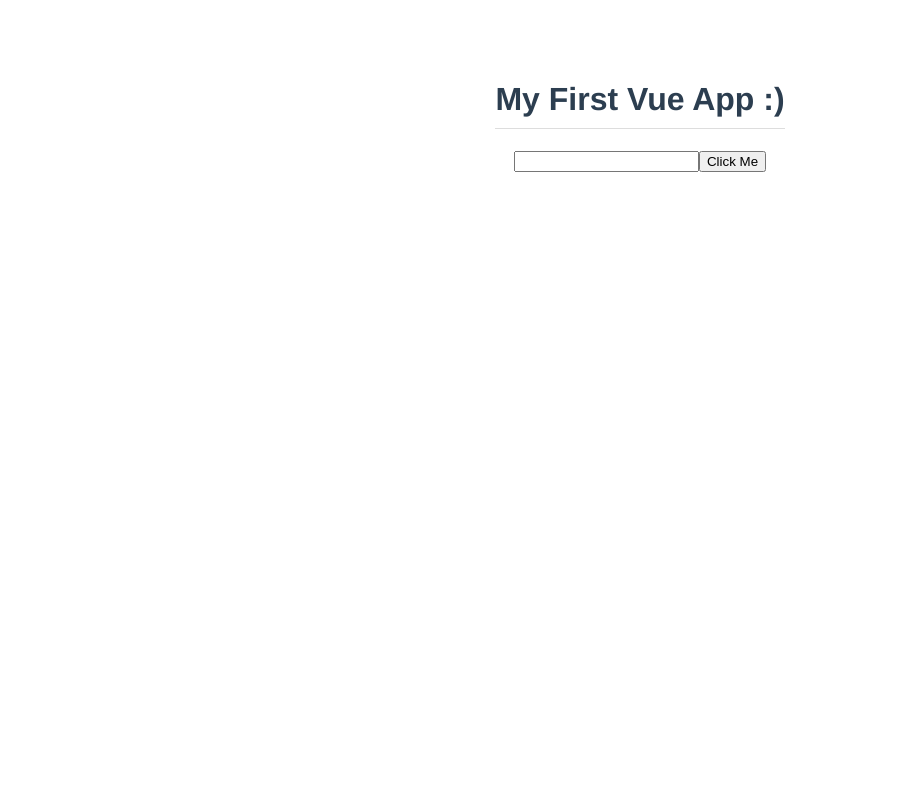
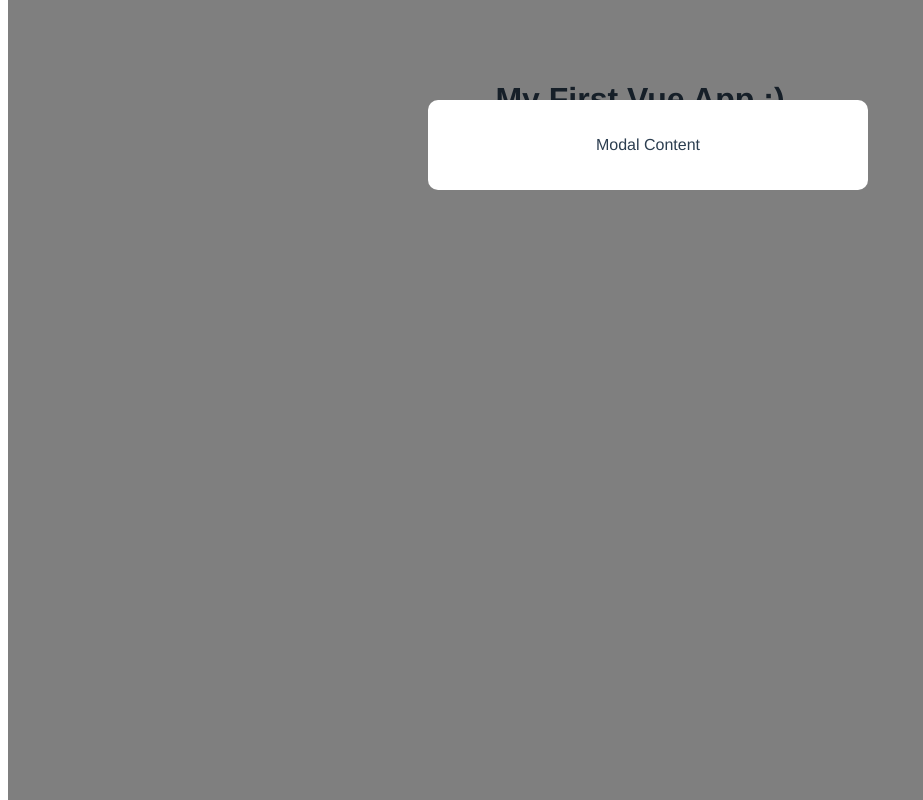
Before and after one commit to chiefJurist/vue-cli-netninja, a Vue app: page / in a window 1280 px wide. Shown: the whole page, without its empty margins (0-923 px from the left). Built offline with nearby package versions, Linux system fonts and the light colour scheme.

Commit message:
Multiple Components

```diff
--- a/src/App.vue
+++ b/src/App.vue
@@ -1,23 +1,17 @@
 <template>
     <h1>{{ title }}</h1> <br>
-    <input type="text" ref="name">
-    <button @click="handleClick">Click Me</button>
-    <!--The template ref here was used to grip an element just like the query selector-->
+    <Modal/>
 </template>
 
 <script>
+    import Modal from "./components/Modal.vue"
+
     export default {
         name: 'App',
+        components: { Modal },
         data(){
             return{
                 title: 'My First Vue App :)'
-            }
-        },
-        methods: {
-            handleClick(){
-                console.log(this.$refs.name),
-                this.$refs.name.focus()
-                //This is how to reference template refs in scripts
             }
         }
     }
--- /dev/null
+++ b/src/components/Modal.vue
@@ -0,0 +1,24 @@
+<template>
+    <div class="backdrop">
+        <div class="modal">
+            <p>Modal Content</p>
+        </div>
+    </div>
+</template>
+
+<style>
+    .modal{
+        width: 400px;
+        padding: 20px;
+        margin: 100px auto;
+        background: white;
+        border-radius: 10px;
+    }
+    .backdrop{
+        top: 0;
+        position: fixed;
+        background: rgba(0, 0, 0, 0.5);
+        width: 100%;
+        height: 100%;
+    }
+</style>
```
